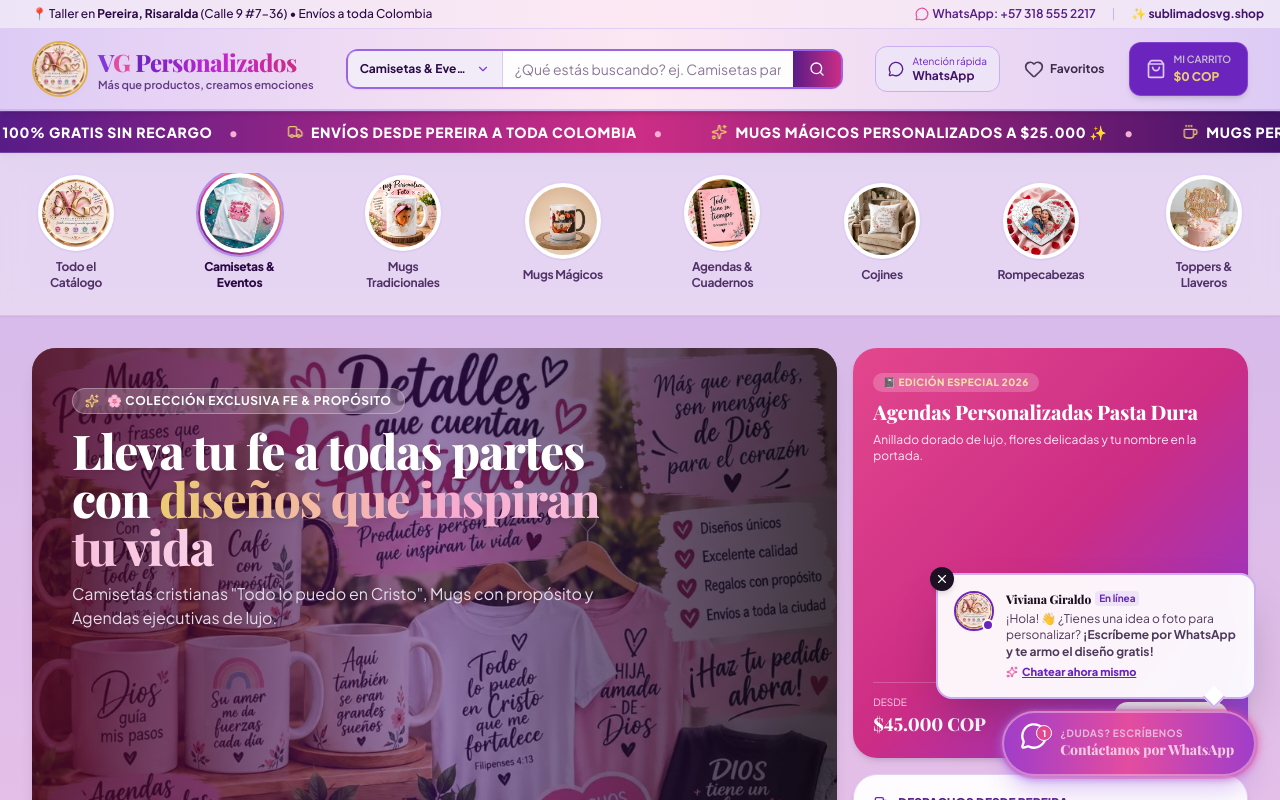
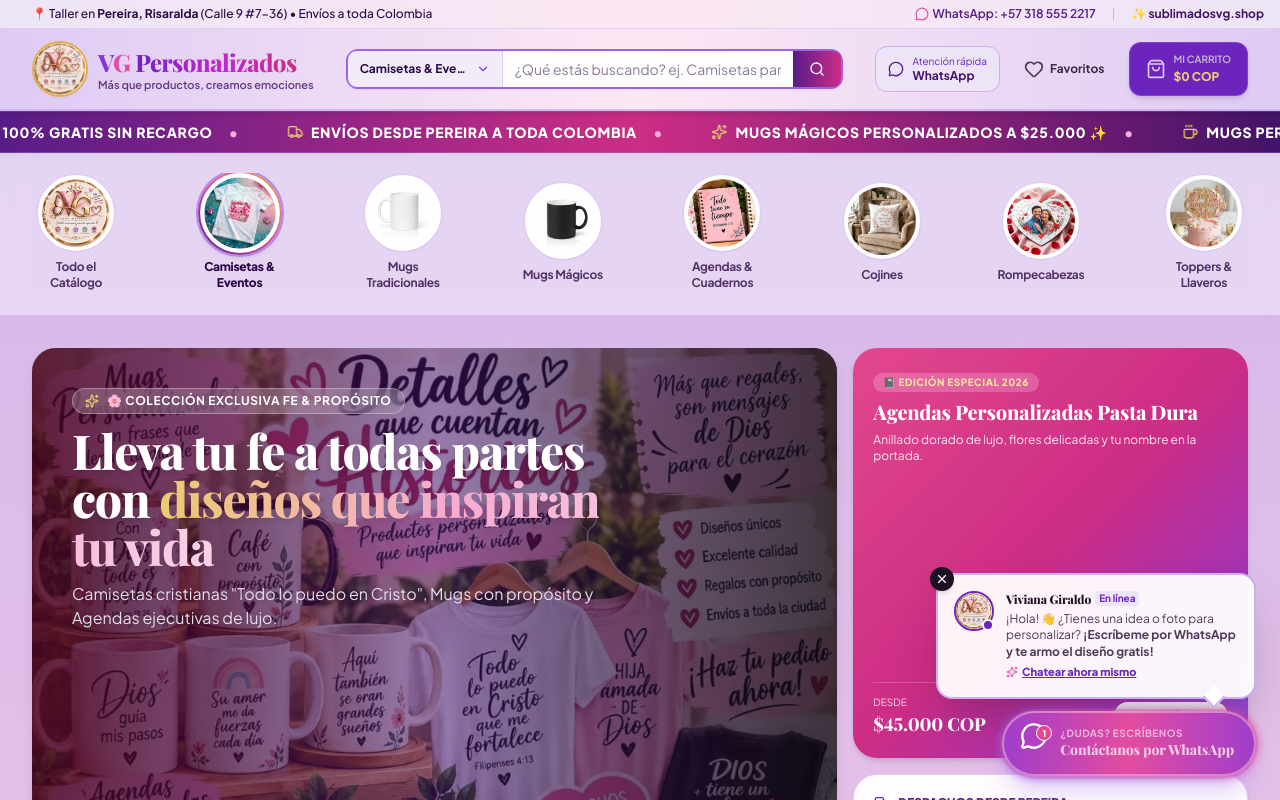
Before and after one commit to totalagroapps/sublimadosvg-shop, a React (Vite) app: page / in a window 1280 px wide. Shown: the top 800 px of the page. Built offline with nearby package versions, Linux system fonts and the light colour scheme.

Commit message:
feat: agregar imagenes de mug blanco y mug negro para personalizar desde cero en categorias de mugs tradicionales y magicos

```diff
--- a/src/components/ProductGrid.tsx
+++ b/src/components/ProductGrid.tsx
@@ -94,9 +94,9 @@ export const ProductGrid: React.FC<ProductGridProps> = ({
             {selectedCategory === 'camisetas'
               ? 'Camisetas personalizadas para eventos familiares y cumpleaños con tallas para toda la familia a $25.000 COP.'
               : selectedCategory === 'mugs-tradicionales'
-              ? 'Mugs tradicionales personalizados en cerámica de alta fidelidad para toda ocasión a $20.000 COP.'
+              ? 'Mugs tradicionales personalizados en cerámica blanca AAA a $20.000 COP. Productos para personalizar desde cero con tus fotos, dedicatorias o diseños.'
               : selectedCategory === 'mugs-magicos'
-              ? 'Mugs mágicos termosensibles que revelan tu foto o mensaje con líquido caliente a $25.000 COP.'
+              ? 'Mugs mágicos personalizados termosensibles a $25.000 COP. Productos para personalizar desde cero que revelan tu diseño con bebidas calientes.'
               : 'Detalles y regalos personalizados con tus mejores fotos, frases y diseños.'}
           </p>
         </div>
--- a/src/data/products.ts
+++ b/src/data/products.ts
@@ -3,8 +3,8 @@ import type { Product } from '../types';
 export const CATEGORIES = [
   { id: 'todos', name: 'Todo el Catálogo', icon: 'Sparkles', image: '/logo-principal.webp' },
   { id: 'camisetas', name: 'Camisetas & Eventos', icon: 'Shirt', image: '/prod-camiseta-ajolote.jpg' },
-  { id: 'mugs-tradicionales', name: 'Mugs Tradicionales', icon: 'Coffee', image: '/prod-mug-tradicional-foto.jpg' },
-  { id: 'mugs-magicos', name: 'Mugs Mágicos', icon: 'Sparkles', image: '/prod-mug-magico-fotos.jpg' },
+  { id: 'mugs-tradicionales', name: 'Mugs Tradicionales', icon: 'Coffee', image: '/prod-mug-blanco-personalizar.jpg' },
+  { id: 'mugs-magicos', name: 'Mugs Mágicos', icon: 'Sparkles', image: '/prod-mug-negro-personalizar.jpg' },
   { id: 'agendas', name: 'Agendas & Cuadernos', icon: 'BookOpen', image: '/prod-agendas-fe.webp' },
   { id: 'cojines', name: 'Cojines', icon: 'Heart', image: '/prod-cojin-decorativo.webp' },
   { id: 'rompecabezas', name: 'Rompecabezas', icon: 'Puzzle', image: '/prod-rompecabezas-corazon.webp' },
@@ -109,6 +109,28 @@ export const INITIAL_PRODUCTS: Product[] = [
 
   // --- MUGS PERSONALIZADOS TRADICIONALES ---
   {
+    id: 'prod-mug-tradicional-personalizar-cero',
+    name: 'Mug Personalizado Tradicional (Personalízalo Desde Cero)',
+    category: 'mugs-tradicionales',
+    price: 20000,
+    originalPrice: 25000,
+    description: 'Este es el producto para personalizar desde cero: mug tradicional en cerámica blanca premium AAA (11oz) listo para estampar con tus propias fotos, frases, dedicatorias, logos o el diseño que desees. Incluye asesoría y diseño personalizado sin costo adicional.',
+    features: [
+      'Producto para personalizar desde cero con tus fotos o diseño',
+      'Cerámica blanca premium AAA de 11 oz de alto brillo',
+      'Sublimación HD a todo color que no se borra ni se cae',
+      'Apto para microondas y lavavajillas',
+    ],
+    image: '/prod-mug-blanco-personalizar.jpg',
+    mockupType: 'mug',
+    badge: 'Personaliza Desde Cero ✨',
+    rating: 5.0,
+    reviewsCount: 265,
+    availableColors: [
+      { name: 'Blanco Clásico', hex: '#ffffff' },
+    ],
+  },
+  {
     id: 'prod-mug-tradicional-foto',
     name: 'Mug Personalizado Tradicional (Con tus Fotos Especiales)',
     category: 'mugs-tradicionales',
@@ -197,6 +219,28 @@ export const INITIAL_PRODUCTS: Product[] = [
     ],
   },
   // --- MUGS MÁGICOS PERSONALIZADOS ---
+  {
+    id: 'prod-mug-magico-personalizar-cero',
+    name: 'Mug Mágicos Personalizados (Personalízalo Desde Cero)',
+    category: 'mugs-magicos',
+    price: 25000,
+    originalPrice: 35000,
+    description: 'Este es el producto para personalizar desde cero: mug mágico en cerámica negra termoactiva AAA (11oz). En frío luce en elegante color negro mate que oculta el diseño por completo, y al verter café, chocolate o bebidas calientes, ¡ocurre la magia! Revela tu diseño, fotos y dedicatorias creados totalmente a tu gusto desde cero.',
+    features: [
+      'Producto para personalizar desde cero con efecto revelador térmico',
+      'Cerámica negra premium AAA de 11 oz sensible al calor',
+      'Revela gradualmente tus fotos y mensajes al contacto con calor',
+      'El regalo sorpresa más emotivo e inolvidable',
+    ],
+    image: '/prod-mug-negro-personalizar.jpg',
+    mockupType: 'mug',
+    badge: 'Personaliza Desde Cero ✨',
+    rating: 5.0,
+    reviewsCount: 220,
+    availableColors: [
+      { name: 'Negro Mágico a Color', hex: '#18181b' },
+    ],
+  },
   {
     id: 'prod-mug-magico-fotos',
     name: 'Mug Mágicos Personalizados (Con tus Fotos Especiales)',
```
Also changed, not shown: public/prod-mug-blanco-personalizar.jpg (added), public/prod-mug-negro-personalizar.jpg (added).
